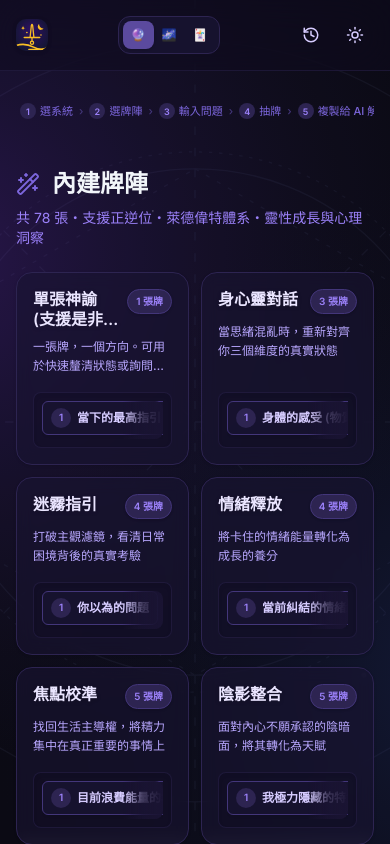
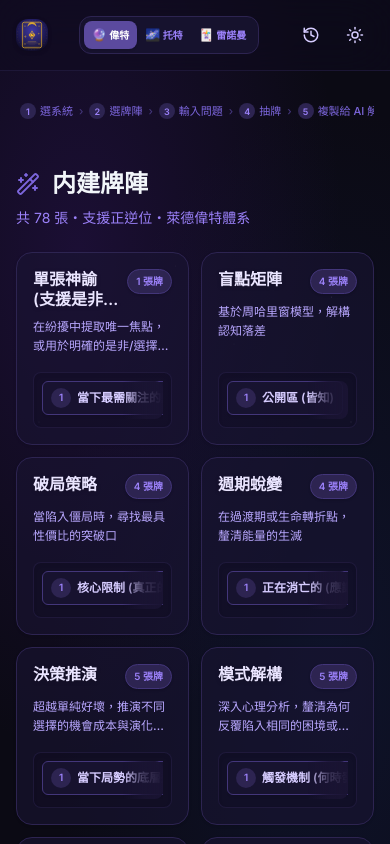
Before and after one commit to dodododora/Tarot-Draw, a React (Vite) app: page / in a window 390 px wide. Shown: the top 844 px of the page. Built offline with nearby package versions, Linux system fonts and the light colour scheme.

Commit message:
feat: implement core tarot and lenormand drawing application with responsive UI and history tracking

```diff
--- a/src/App.tsx
+++ b/src/App.tsx
@@ -23,99 +23,71 @@ interface DrawnLenormandCard extends LenormandCard {
   positionName: string;
 }
 const TarotLogoSVG = () => (
-  <svg viewBox="0 0 100 100" className="w-8 h-8 sm:w-9 sm:h-9 drop-shadow-sm rounded-[10px] overflow-hidden group-hover:scale-105 group-hover:shadow-[0_0_15px_rgba(252,211,77,0.4)] transition-all duration-300 flex-shrink-0" fill="none" xmlns="http://www.w3.org/2000/svg">
-    <rect width="100" height="100" fill="url(#logo-gradient)" />
-
-    <path d="M-5 85 Q 25 72 55 88 T 105 82" stroke="#FBBF24" strokeWidth="5" strokeLinecap="round" fill="none" />
-    <path d="M 40 95 L 90 95" stroke="#FBBF24" strokeWidth="4" strokeLinecap="round" fill="none" />
-
-    <circle cx="50" cy="74" r="5" stroke="#FBBF24" strokeWidth="4" fill="none" />
-    <line x1="50" y1="58" x2="50" y2="69" stroke="#FBBF24" strokeWidth="4" strokeLinecap="round" />
-    <line x1="26" y1="58" x2="74" y2="58" stroke="#FBBF24" strokeWidth="5" strokeLinecap="round" />
-    <path d="M44 58 L48 20 Q 50 14 52 20 L56 58" stroke="#FBBF24" strokeWidth="4" strokeLinejoin="round" fill="none" />
-
-    <path d="M22 20 Q 22 28 30 28 Q 22 28 22 36 Q 22 28 14 28 Q 22 28 22 20 Z" fill="#FBBF24" />
-    <path d="M72 16 A 10 10 0 1 0 86 30 A 14 14 0 0 1 72 16 Z" fill="#FBBF24" />
-
-    <circle cx="78" cy="50" r="2.5" fill="#FBBF24" />
-    <circle cx="34" cy="42" r="2.5" fill="#FBBF24" />
-
+  <svg viewBox="0 0 100 100" className="w-8 h-8 sm:w-10 sm:h-10 drop-shadow-sm rounded-xl overflow-hidden group-hover:scale-105 group-hover:shadow-[0_0_18px_rgba(252,211,77,0.5)] transition-all duration-300 flex-shrink-0" fill="none" xmlns="http://www.w3.org/2000/svg">
     <defs>
-      <radialGradient id="logo-gradient" cx="50%" cy="50%" r="70%" fx="50%" fy="30%">
-        <stop offset="0%" stopColor="#2e1065" />
-        <stop offset="100%" stopColor="#0f172a" />
+      <radialGradient id="ll-bg" cx="50%" cy="35%" r="75%">
+        <stop offset="0%" stopColor="#3730a3" />
+        <stop offset="100%" stopColor="#0a0718" />
       </radialGradient>
     </defs>
+    {/* Background */}
+    <rect width="100" height="100" fill="url(#ll-bg)" />
+    {/* Outer dashed ring */}
+    <circle cx="50" cy="50" r="46" stroke="#FBBF24" strokeWidth="0.8" strokeDasharray="3 6" opacity="0.35" />
+    {/* Tarot card frame */}
+    <rect x="20" y="10" width="60" height="80" rx="6" stroke="#FBBF24" strokeWidth="2" fill="rgba(255,255,255,0.03)" />
+    <rect x="24" y="14" width="52" height="72" rx="4" stroke="#FBBF24" strokeWidth="0.7" fill="none" opacity="0.4" />
+    {/* Crescent moon at top */}
+    <path d="M36 24 A16 16 0 0 1 64 24 A12 12 0 0 0 36 24 Z" fill="#FBBF24" opacity="0.82" />
+    {/* Hexagram (Star of David) — triangle up */}
+    <path d="M50 37 L59 53 L41 53 Z" stroke="#FBBF24" strokeWidth="1.6" fill="rgba(251,191,36,0.12)" />
+    {/* Hexagram — triangle down */}
+    <path d="M50 63 L41 47 L59 47 Z" stroke="#FBBF24" strokeWidth="1.6" fill="rgba(251,191,36,0.12)" />
+    {/* Center circle */}
+    <circle cx="50" cy="50" r="4" fill="#FBBF24" />
+    <circle cx="51.5" cy="48.5" r="1.4" fill="#0a0718" opacity="0.8" />
+    {/* Corner dots */}
+    <circle cx="28" cy="22" r="2" fill="#FBBF24" opacity="0.6" />
+    <circle cx="72" cy="22" r="2" fill="#FBBF24" opacity="0.6" />
+    <circle cx="28" cy="78" r="2" fill="#FBBF24" opacity="0.6" />
+    <circle cx="72" cy="78" r="2" fill="#FBBF24" opacity="0.6" />
+    {/* Bottom horizon lines */}
+    <line x1="38" y1="71" x2="62" y2="71" stroke="#FBBF24" strokeWidth="1.5" opacity="0.6" strokeLinecap="round" />
+    <line x1="33" y1="75" x2="67" y2="75" stroke="#FBBF24" strokeWidth="1" opacity="0.4" strokeLinecap="round" />
+    <line x1="41" y1="79" x2="59" y2="79" stroke="#FBBF24" strokeWidth="0.8" opacity="0.3" strokeLinecap="round" />
+    {/* Side sparkles */}
+    <path d="M29 50 L30.4 53.6 L34 55 L30.4 56.4 L29 60 L27.6 56.4 L24 55 L27.6 53.6 Z" fill="#FBBF24" opacity="0.5" />
+    <path d="M71 42 L72 44.5 L74.5 45.5 L72 46.5 L71 49 L70 46.5 L67.5 45.5 L70 44.5 Z" fill="#FBBF24" opacity="0.45" />
   </svg>
 );
 
 const GlobalBackground = ({ theme }: { theme: 'light' | 'dark' }) => (
-  <div className="fixed inset-0 pointer-events-none -z-10 bg-[#f7f3e8] dark:bg-[#0b0a14] transition-colors duration-1000 overflow-hidden">
-    {/* Sunlight Layer */}
-    <svg className={`absolute inset-0 w-full h-full transition-opacity duration-1000 mix-blend-multiply ${theme === 'light' ? 'opacity-100' : 'opacity-0'}`} preserveAspectRatio="xMidYMid slice" viewBox="0 0 1000 1000" xmlns="http://www.w3.org/2000/svg">
-      <defs>
-        <radialGradient id="sun-glow" cx="50%" cy="0%" r="80%">
-          <stop offset="0%" stopColor="#fde047" stopOpacity="0.15" />
-          <stop offset="100%" stopColor="#fef08a" stopOpacity="0" />
-        </radialGradient>
-      </defs>
-      <rect width="1000" height="1000" fill="url(#sun-glow)" />
-
-      <g stroke="#d97706" fill="none" opacity="0.05" strokeWidth="1.5">
-        <circle cx="500" cy="0" r="400" />
-        <circle cx="500" cy="0" r="410" strokeDasharray="5,15" />
-        <circle cx="500" cy="0" r="600" />
-        <circle cx="500" cy="0" r="800" strokeDasharray="30,10" />
-        <path d="M500 0 L200 1000 M500 0 L800 1000 M500 0 L0 800 M500 0 L1000 800 L0 0 M1000 0 L500 1000" strokeDasharray="15,20" />
-      </g>
-
-      <g stroke="#d97706" strokeWidth="1.5" fill="none" opacity="0.1">
-        <path d="M100 200 L110 210 M110 200 L100 210" />
-        <path d="M850 150 L860 160 M860 150 L850 160" />
-        <path d="M200 800 L210 810 M210 800 L200 810" />
-        <path d="M800 850 L810 860 M810 850 L800 860" />
-      </g>
-    </svg>
-
-    {/* Mystic Night Layer */}
-    <svg className={`absolute inset-0 w-full h-full transition-opacity duration-1000 mix-blend-screen ${theme === 'dark' ? 'opacity-100' : 'opacity-0'}`} preserveAspectRatio="xMidYMid slice" viewBox="0 0 1000 1000" xmlns="http://www.w3.org/2000/svg">
-      <defs>
-        <radialGradient id="nebula1" cx="20%" cy="30%" r="60%">
-          <stop offset="0%" stopColor="#4c1d95" stopOpacity="0.4" />
-          <stop offset="100%" stopColor="#1e1b4b" stopOpacity="0" />
-        </radialGradient>
-        <radialGradient id="nebula2" cx="85%" cy="80%" r="60%">
-          <stop offset="0%" stopColor="#1e3a8a" stopOpacity="0.3" />
-          <stop offset="100%" stopColor="#020617" stopOpacity="0" />
-        </radialGradient>
-      </defs>
-      <rect width="1000" height="1000" fill="url(#nebula1)" />
-      <rect width="1000" height="1000" fill="url(#nebula2)" />
-
-      <g stroke="#a5b4fc" fill="none" opacity="0.05" strokeWidth="1.5">
-        <circle cx="500" cy="500" r="300" />
-        <circle cx="500" cy="500" r="320" strokeDasharray="4,8" />
-        <circle cx="500" cy="500" r="450" />
-        <circle cx="500" cy="500" r="600" strokeDasharray="10,20" />
-        <path d="M500 0 L500 1000 M0 500 L1000 500" strokeDasharray="10,15" />
-        <path d="M146 146 L854 854 M146 854 L854 146" strokeDasharray="10,20" />
-
-        <polygon points="500,200 759,350 759,650 500,800 241,650 241,350" strokeDasharray="5,10" />
-      </g>
-
-      <g fill="#e0e7ff" opacity="0.3">
-        <circle cx="150" cy="200" r="2.5" />
-        <circle cx="850" cy="180" r="1.5" />
-        <circle cx="700" cy="800" r="3" opacity="0.4"/>
-        <circle cx="200" cy="750" r="1.5" />
-        <circle cx="450" cy="250" r="1" />
-        <circle cx="900" cy="500" r="2" />
-        <circle cx="100" cy="500" r="1.5" opacity="0.5"/>
-        <circle cx="800" cy="900" r="2" />
-      </g>
-    </svg>
+  <div className="fixed inset-0 pointer-events-none -z-10 transition-colors duration-700 overflow-hidden"
+    style={{
+      background: theme === 'dark'
+        ? 'radial-gradient(ellipse at 20% 30%, #4c1d9540 0%, transparent 60%), radial-gradient(ellipse at 85% 80%, #1e3a8a30 0%, transparent 60%), #0b0a14'
+        : 'radial-gradient(ellipse at 50% 0%, #fde04720 0%, transparent 70%), #f7f3e8'
+    }}
+  >
+    {/* Subtle star dots — dark only */}
+    {theme === 'dark' && (
+      <svg className="absolute inset-0 w-full h-full" viewBox="0 0 1000 1000" xmlns="http://www.w3.org/2000/svg">
+        <g fill="#e0e7ff" opacity="0.25">
+          <circle cx="150" cy="200" r="2" />
+          <circle cx="850" cy="180" r="1.5" />
+          <circle cx="700" cy="800" r="2.5" />
+          <circle cx="200" cy="750" r="1.5" />
+          <circle cx="900" cy="500" r="2" />
+          <circle cx="100" cy="500" r="1.5" />
+          <circle cx="450" cy="100" r="1" />
+          <circle cx="600" cy="300" r="1" />
+        </g>
+      </svg>
+    )}
   </div>
 );
+
+
 
 export default function App() {
   const [mode, setMode] = useState<'tarot' | 'lenormand' | 'thoth'>('tarot');
@@ -551,7 +523,7 @@ export default function App() {
                 : 'text-stone-500 dark:text-mystic-400 hover:text-stone-700 dark:hover:text-mystic-200'
             }`}
           >
-            🔮<span className="hidden sm:inline"> 偉特</span>
+            🔮<span className="text-[10px] sm:text-xs"> 偉特</span>
           </button>
           <button
             onClick={() => { setMode('thoth'); setView('home'); setSelectedSpread(null); }}
@@ -561,7 +533,7 @@ export default function App() {
                 : 'text-stone-500 dark:text-mystic-400 hover:text-stone-700 dark:hover:text-mystic-200'
             }`}
           >
-            🌌<span className="hidden sm:inline"> 托特</span>
+            🌌<span className="text-[10px] sm:text-xs"> 托特</span>
           </button>
           <button
             onClick={() => { setMode('lenormand'); setView('home'); setSelectedSpread(null); }}
@@ -571,7 +543,7 @@ export default function App() {
                 : 'text-stone-500 dark:text-mystic-400 hover:text-stone-700 dark:hover:text-mystic-200'
             }`}
           >
-            🃏<span className="hidden sm:inline"> 雷諾曼</span>
+            🃏<span className="text-[10px] sm:text-xs"> 雷諾曼</span>
           </button>
         </div>
         <div className="flex items-center gap-1 sm:gap-2">
@@ -646,20 +618,22 @@ export default function App() {
                 </section>
               )}
 
-              {/* Built-in Spreads (Tarot & Thoth) */}
-              {(mode === 'tarot' || mode === 'thoth') && (
+              {/* Built-in Spreads — all modes show the same combined list */}
               <section>
                 <div className="flex items-center gap-3 mb-2">
                   <Wand2 className="text-stone-600 dark:text-mystic-500" size={24} />
-                  <h2 className="text-2xl font-bold text-slate-800 dark:text-slate-100">{mode === 'thoth' ? '托特專屬牌陣' : '內建牌陣'}</h2>
+                  <h2 className="text-2xl font-bold text-slate-800 dark:text-slate-100">内建牌陣</h2>
                 </div>
                 <p className="text-sm text-slate-500 dark:text-mystic-400 mb-6">
-                  {mode === 'thoth'
-                    ? '共 78 張・無逆位・克勞利體系・深層象徵與鍊金術詮釋'
-                    : '共 78 張・支援正逆位・萊德偉特體系・靈性成長與心理洞察'}
+                  {mode === 'lenormand'
+                    ? '共 36 張・無正逆位・雷諾曼體系'
+                    : mode === 'thoth'
+                    ? '共 78 張・無逆位・克勞利體系'
+                    : '共 78 張・支援正逆位・萊德偉特體系'}
                 </p>
                 <div className="grid grid-cols-2 md:grid-cols-3 gap-3 sm:gap-6 mx-auto">
-                  {(mode === 'thoth' ? THOTH_SPREADS : WAITE_SPREADS).map((spread) => (
+                  {[...THOTH_SPREADS, ...WAITE_SPREADS.filter(s => !THOTH_SPREADS.some(t => t.id === s.id))]
+                    .map((spread) => (
                     <SpreadCard
                       key={spread.id}
                       spread={spread}
@@ -674,7 +648,6 @@ export default function App() {
                   ))}
                 </div>
               </section>
-              )}
 
               {/* Custom Spreads (Tarot & Thoth) */}
               {(mode === 'tarot' || mode === 'thoth') && (
@@ -903,7 +876,12 @@ export default function App() {
                     lenormandDrawnCards.length === 9 ? 'grid-cols-3' :
                     lenormandDrawnCards.length === 5 ? 'grid-cols-3 sm:grid-cols-5' :
                     lenormandDrawnCards.length === 3 ? 'grid-cols-3' :
-                    'grid-cols-1'
+                    lenormandDrawnCards.length === 1 ? 'grid-cols-1' :
+                    lenormandDrawnCards.length === 4 ? 'grid-cols-2' :
+                    lenormandDrawnCards.length === 6 ? 'grid-cols-3' :
+                    lenormandDrawnCards.length === 7 ? 'grid-cols-4' :
+                    lenormandDrawnCards.length === 10 ? 'grid-cols-3 sm:grid-cols-5' :
+                    'grid-cols-3 sm:grid-cols-4'
                   }`}>
                     {lenormandDrawnCards.map((card, index) => (
                       <LenormandCardDisplay key={index} card={card} index={index} isCenter={lenormandDrawnCards.length === 9 && index === 4} />
@@ -1339,7 +1317,7 @@ function SpreadCard({ spread, isCustom, onClick, onEdit, onDelete }: {
   return (
     <div
       onClick={onClick}
-      className="relative bg-white/70 dark:bg-mystic-900/60 p-4 sm:p-6 rounded-2xl sm:rounded-[2rem] border border-amber-100 dark:border-mystic-800 hover:border-amber-300 dark:hover:border-mystic-600 shadow-sm hover:shadow-[0_8px_30px_rgb(251,191,36,0.1)] dark:hover:shadow-[0_8px_30px_rgba(99,102,241,0.05)] transition-all cursor-pointer group flex flex-col min-h-[160px] sm:h-[220px] overflow-hidden backdrop-blur-sm hover:-translate-y-1 active:scale-[0.98]"
+      className="relative bg-white/70 dark:bg-mystic-900/60 p-4 sm:p-6 rounded-2xl sm:rounded-[2rem] border border-amber-100 dark:border-mystic-800 hover:border-amber-300 dark:hover:border-mystic-600 shadow-sm hover:shadow-md transition-all cursor-pointer group flex flex-col min-h-[160px] sm:h-[220px] overflow-hidden"
     >
       <div className="flex justify-between items-start mb-2 sm:mb-4 relative z-10 gap-2">
         <h3 className="text-base sm:text-xl font-bold text-amber-900 dark:text-mystic-100 group-hover:text-amber-600 dark:group-hover:text-indigo-400 transition-colors drop-shadow-sm leading-tight line-clamp-2">
@@ -1587,25 +1565,25 @@ function TarotCardDisplay({ card, index, isExtra }: { card: DrawnCard; index: nu
 
   return (
     <motion.div
-      initial={{ opacity: 0, y: 30 }}
+      initial={{ opacity: 0, y: 12 }}
       animate={{ opacity: 1, y: 0 }}
-      transition={{ delay: index * 0.1 }}
-      className="flex flex-col items-center gap-3 shrink-0 mx-auto"
+      transition={{ delay: Math.min(index * 0.08, 0.32), duration: 0.3 }}
+      className="flex flex-col items-center gap-2 shrink-0 mx-auto"
     >
       {!isExtra && (
-        <div className="relative w-[130px] sm:w-[150px]">
-          <div className="overflow-x-auto whitespace-nowrap [&::-webkit-scrollbar]:hidden [-ms-overflow-style:none] [scrollbar-width:none] text-xs font-bold text-amber-700 dark:text-mystic-400 uppercase tracking-widest text-center drop-shadow-sm pr-4">
+        <div className="relative w-[110px] sm:w-[130px]">
+          <div className="overflow-x-auto whitespace-nowrap [&::-webkit-scrollbar]:hidden [-ms-overflow-style:none] [scrollbar-width:none] text-[10px] sm:text-xs font-bold text-amber-700 dark:text-mystic-400 uppercase tracking-wide text-center drop-shadow-sm pr-4">
             {index + 1}. {card.positionName}
           </div>
           <div className="pointer-events-none absolute inset-y-0 right-0 w-6 bg-gradient-to-l from-white dark:from-mystic-950 to-transparent" />
         </div>
       )}
 
-      <div className={`relative aspect-square w-[130px] sm:w-[150px] rounded-2xl overflow-hidden border-4 transition-all duration-500 ${
+      <div className={`relative aspect-square w-[110px] sm:w-[130px] rounded-2xl overflow-hidden border-4 ${
         card.isReversed ? 'border-red-400/80 dark:border-red-500/50 shadow-red-500/20' :
         isExtra ? 'border-amber-400/80 dark:border-mystic-500/50 shadow-amber-500/20 dark:shadow-mystic-500/20' :
         'border-amber-300/80 dark:border-gold-500/50 shadow-amber-500/20 dark:shadow-gold-500/20'
-      } shadow-xl backdrop-blur-sm`}>
+      } shadow-lg`}>
         {/* Card Background Decoration */}
         <div className={`absolute inset-0 flex flex-col items-center justify-center p-4 transition-colors ${
           isMajor ? 'bg-[radial-gradient(ellipse_at_top,_var(--tw-gradient-stops))] from-amber-100/80 via-orange-50/50 to-white dark:from-mystic-800/80 dark:via-mystic-900 dark:to-mystic-950' : 'bg-white/90 dark:bg-mystic-900'
@@ -1631,11 +1609,11 @@ function TarotCardDisplay({ card, index, isExtra }: { card: DrawnCard; index: nu
           {/* Card Content */}
           <div className={`flex flex-col items-center justify-center text-center transition-transform duration-700 h-full w-full p-2 ${card.isReversed ? 'rotate-180' : ''}`}>
             <div className="text-4xl sm:text-5xl mb-2">{emoji}</div>
-            <div className={`font-extrabold text-lg sm:text-xl mb-1 tracking-wider leading-tight ${
-              isMajor ? 'text-amber-900 dark:text-amber-50 drop-shadow-sm dark:drop-shadow-md' : 'text-slate-800 dark:text-mystic-100'
+            <div className={`font-extrabold text-sm sm:text-base mb-0.5 leading-tight ${
+              isMajor ? 'text-amber-900 dark:text-amber-50 drop-shadow-sm' : 'text-slate-800 dark:text-mystic-100'
             }`}>{card.nameCN}</div>
-            <div className={`text-[10px] sm:text-[11px] tracking-widest uppercase leading-tight scale-90 ${
-              isMajor ? 'text-amber-600 font-bold dark:text-gold-400/80 dark:font-semibold' : 'text-amber-700/60 dark:text-mystic-400 font-semibold'
+            <div className={`text-[9px] sm:text-[10px] tracking-wide uppercase leading-tight max-w-full line-clamp-1 ${
+              isMajor ? 'text-amber-600 font-bold dark:text-gold-400/80' : 'text-amber-700/60 dark:text-mystic-400 font-semibold'
             }`}>{card.nameEN}</div>
           </div>
         </div>
@@ -1648,8 +1626,8 @@ function TarotCardDisplay({ card, index, isExtra }: { card: DrawnCard; index: nu
         )}
       </div>
 
-      <div className="text-center">
-        <div className="font-bold text-slate-800 dark:text-mystic-100">{card.nameCN}</div>
+      <div className="text-center w-[110px] sm:w-[130px]">
+        <div className="font-bold text-sm text-slate-800 dark:text-mystic-100 truncate">{card.nameCN}</div>
         <div className={`text-xs font-bold ${card.isReversed ? 'text-red-500 dark:text-red-400' : 'text-amber-600 dark:text-mystic-400'}`}>
           {card.isReversed ? '逆位' : '正位'}
         </div>
```
